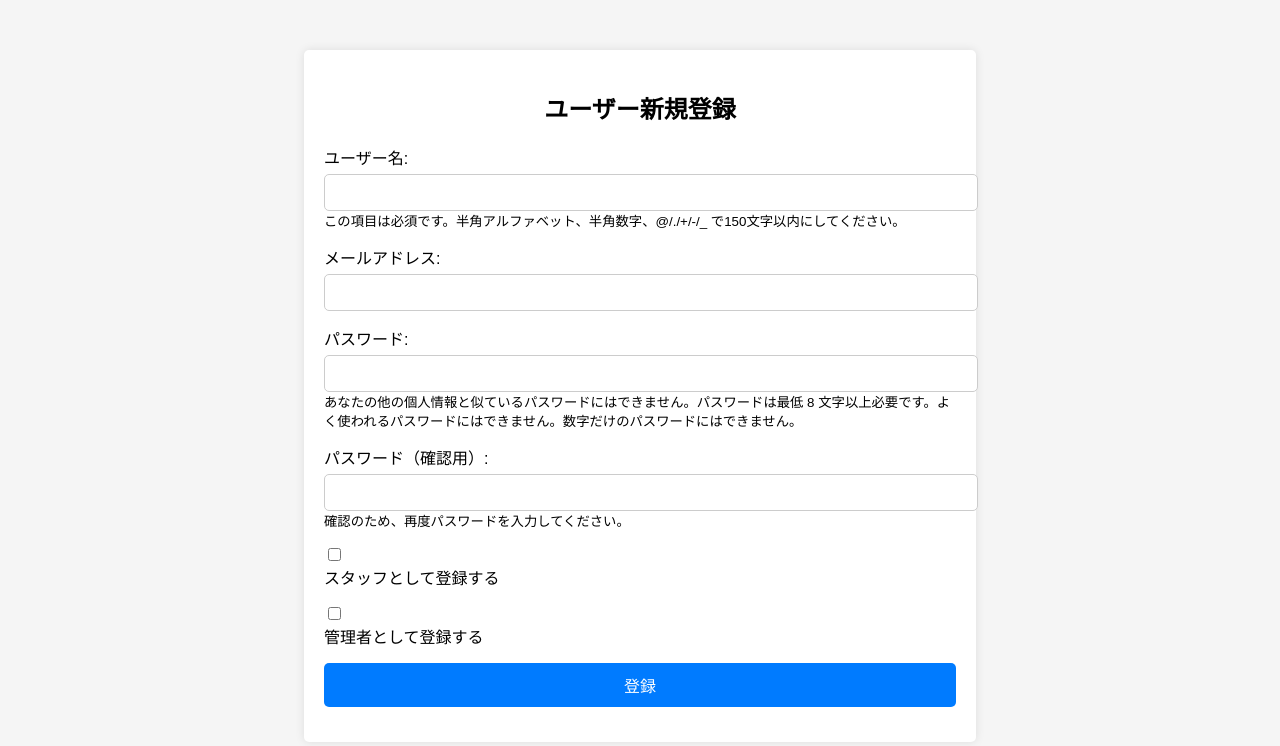
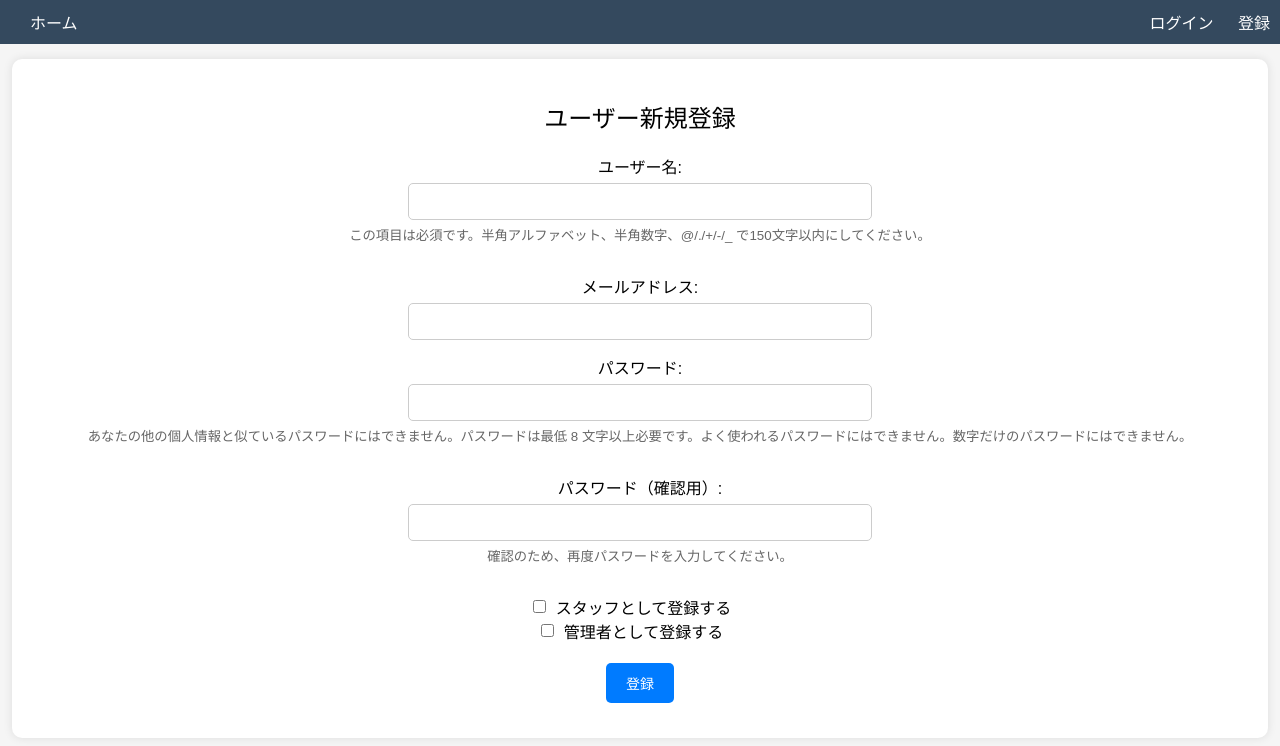
Before and after one commit to tomonoritak/equipment-management-b, a Django app: template templates/posts/userregistration.html in a window 1280 px wide. Shown: the top 746 px of the page. Run offline with Django 4.2, Linux system fonts and the light colour scheme; the template is opened without the code that fills it, so the values that code supplies are empty.

Commit message:
登録画面

```diff
--- a/templates/posts/userregistration.html
+++ b/templates/posts/userregistration.html
@@ -1,29 +1,41 @@
+{% extends "base.html" %}
+{% load static %}
+{% block content %}
+
 <!--ユーザー新規登録-->
-<!DOCTYPE html>
-<html lang="ja">
-<head>
-    <meta charset="UTF-8">
-    <meta name="viewport" content="width=device-width, initial-scale=1.0">
-    <title>ユーザー新規登録</title>
+
     <style>
         body {
             font-family: Arial, sans-serif;
             background-color: #f5f5f5;
         }
         .container {
-            width: 50%;
-            margin: 50px auto;
+            display: flex;
+            justify-content: center;
+            padding-top: 15px;
+        }
+        .box {
+            background-color: white;
             padding: 20px;
-            background-color: #fff;
-            border-radius: 5px;
-            box-shadow: 0 0 10px rgba(0,0,0,0.1);
+            box-shadow: 0 0 10px rgba(0, 0, 0, 0.1);
+            width: 95%;
+            display: flex;
+            flex-direction: column;
+            align-items: center;
+            border-radius: 10px;
         }
-        .container h2 {
+        .box h2 {
             text-align: center;
+            font-weight: normal;
             margin-bottom: 20px;
         }
         .form-group {
             margin-bottom: 15px;
+            display: flex;
+            justify-content: center; /* 中央寄せ */
+            align-items: center;
+            margin-bottom: 15px;
+            flex-direction: column;
         }
         .form-group label {
             display: block;
@@ -32,7 +44,7 @@
         .form-group input[type="text"],
         .form-group input[type="email"],
         .form-group input[type="password"] {
-            width: 100%;
+            width: 40%;
             padding: 10px;
             border: 1px solid #ccc;
             border-radius: 5px;
@@ -40,22 +52,47 @@
         .form-group input[type="checkbox"] {
             margin-right: 10px;
         }
+
+        .form-group small {
+            color: #666;
+            margin-top: 5px;
+            margin-bottom: 15px;
+        }
+
+        .button-group {
+            display: flex;
+            align-items: center; /* 縦中央揃え */
+             justify-content: center;
+        }
+
+        .button-group input[type="checkbox"] {
+            margin-right: 10px; /* チェックボックスの右にマージン */
+        }
+
+        .button-group label {
+            margin-right: 20px; /* チェックボックスとラベルの間にスペース */
+        }
+
         .form-group button {
-            width: 100%;
-            padding: 10px;
+            display: block;
+            width: auto;
+            padding: 10px 20px;
             background-color: #007bff;
+            color: #fff;
             border: none;
             border-radius: 5px;
-            color: white;
-            font-size: 16px;
+            cursor: pointer;
+            font-size: 14px;
+            margin: 20px auto 0 auto;
         }
         .form-group button:hover {
             background-color: #0056b3;
         }
     </style>
-</head>
+
 <body>
     <div class="container">
+      <div class=box>
         <h2>ユーザー新規登録</h2>
         <form>
             <div class="form-group">
@@ -77,11 +114,11 @@
                 <input type="password" id="confirm-password" name="confirm-password" required>
                 <small>確認のため、再度パスワードを入力してください。</small>
             </div>
-            <div class="form-group">
+            <div class="button-group">
                 <input type="checkbox" id="staff" name="staff">
                 <label for="staff">スタッフとして登録する</label>
             </div>
-            <div class="form-group">
+            <div class="button-group">
                 <input type="checkbox" id="admin" name="admin">
                 <label for="admin">管理者として登録する</label>
             </div>
@@ -89,6 +126,9 @@
                 <button type="submit">登録</button>
             </div>
         </form>
+     </div>
     </div>
 </body>
 </html>
+
+{% endblock content %}
```
